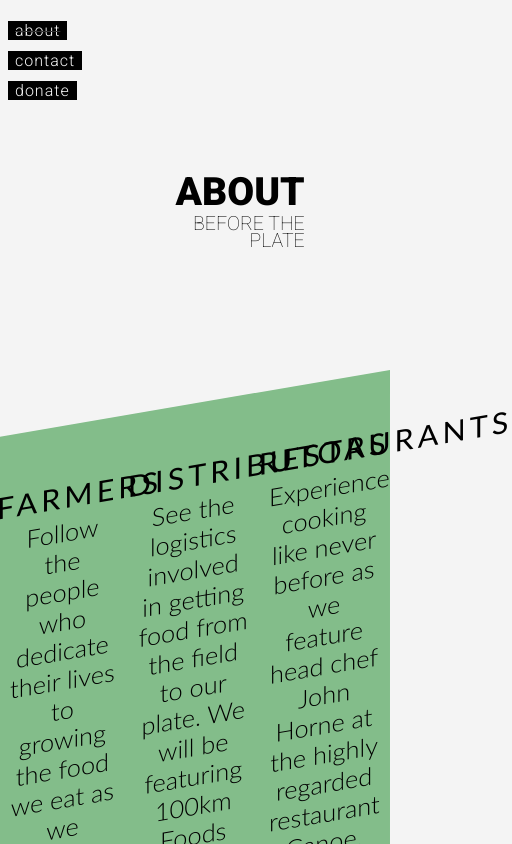
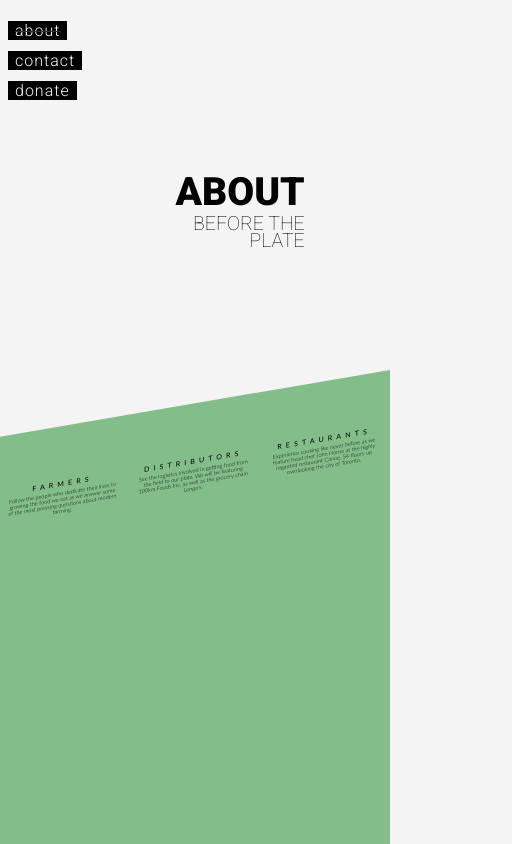
Before and after one commit to IAmNatch/before-the-lottie, a React (Create React App) app: page /about in a window 390 px wide. Shown: the top 844 px of the page, 512 px wide, since content can reach past the window. Built offline with nearby package versions, Linux system fonts and the light colour scheme.

Commit message:
responsive text

```diff
--- a/src/css/App.css
+++ b/src/css/App.css
@@ -620,12 +620,12 @@ width: 100%;
       }
       div.block div p {
           margin: 2% 8%;
-          font-size: 25px;
+          font-size:1.4vw;
           font-weight: 300;
       }
 
       div.block div h4 {
-          font-size: 30px;
+          font-size:1.8vw;
           margin: 0;
           text-transform: uppercase;
           font-weight: 400;
```
